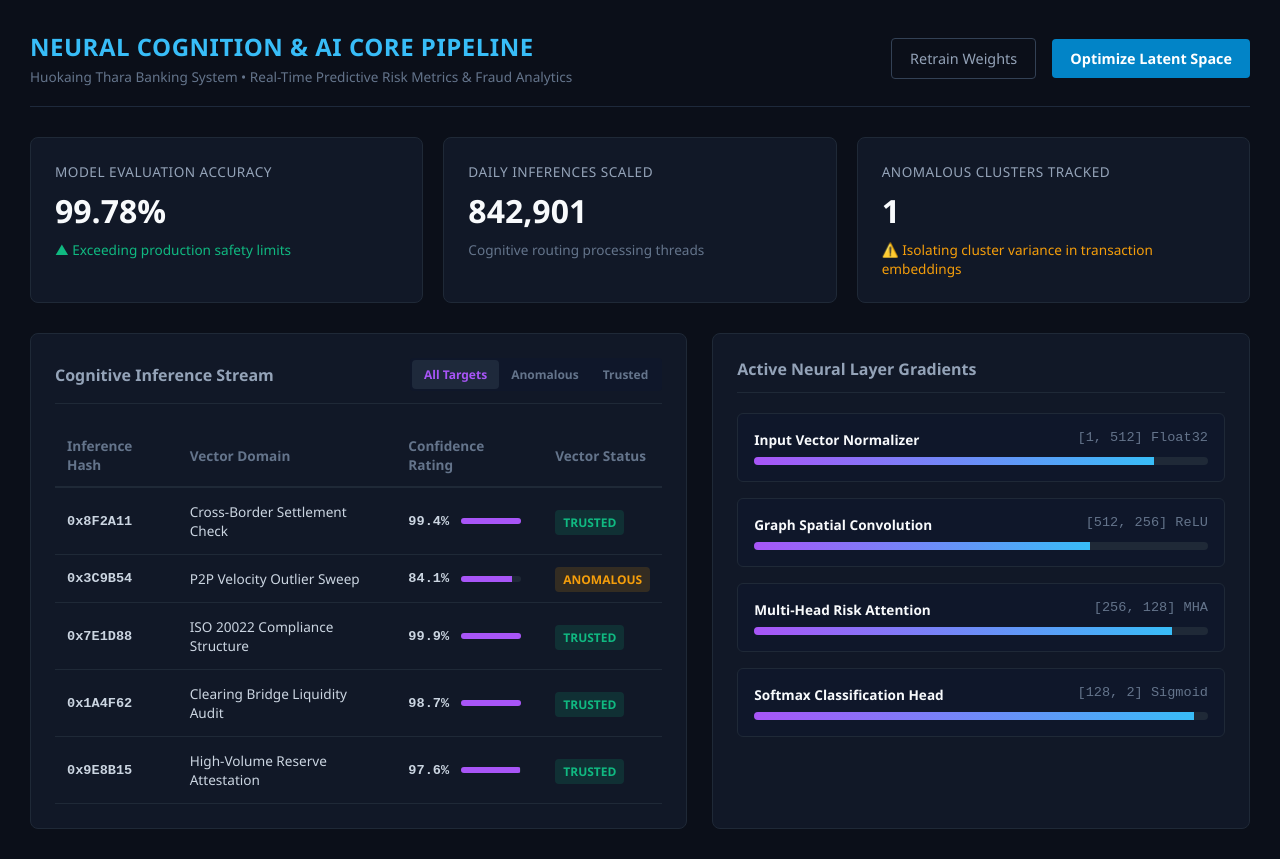
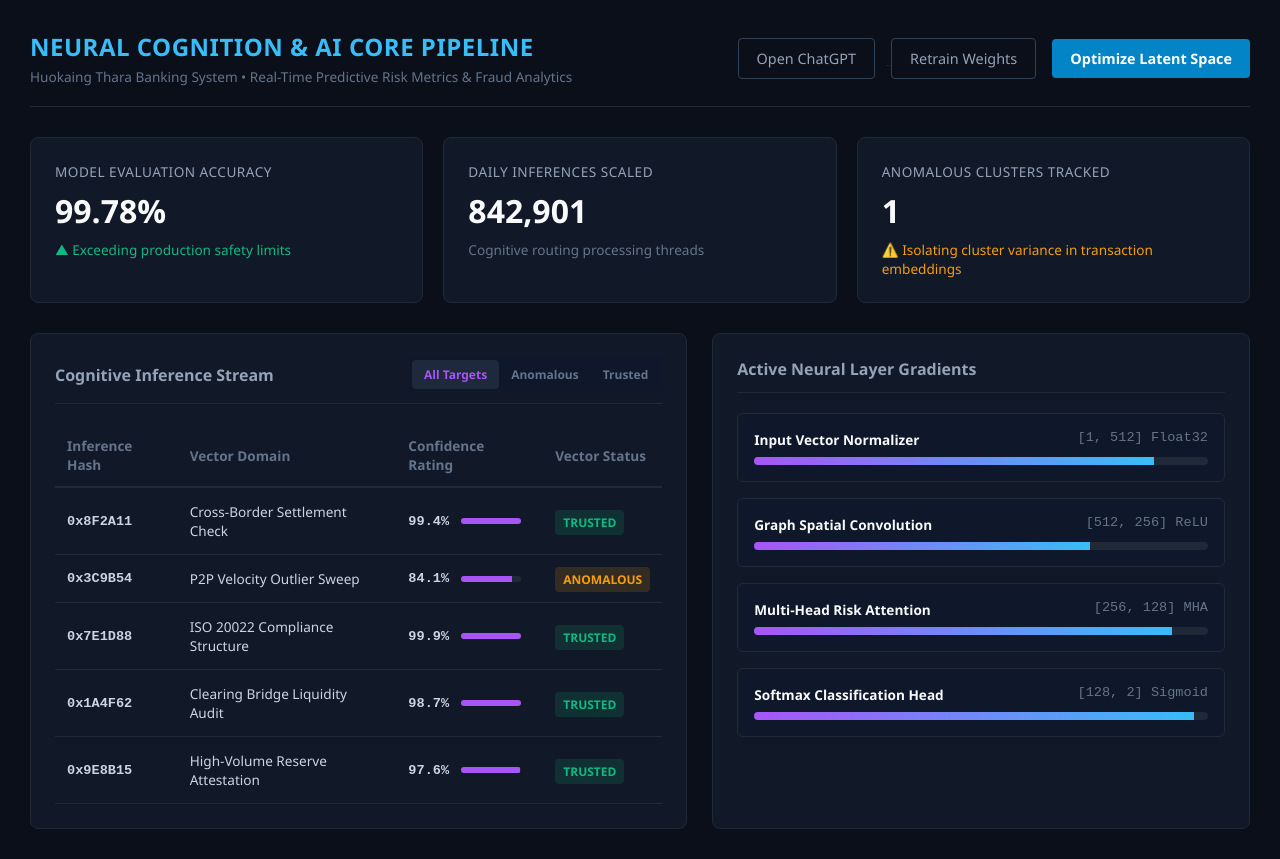
Before and after one commit to tharahuokaing/ai_core, a plain HTML site: page index.html in a window 1280 px wide. Drawn offline with Linux system fonts and the light colour scheme.

Commit message:
Add ChatGPT button to action buttons section
Added a button to link to ChatGPT for user interaction.

```diff
--- a/index.html
+++ b/index.html
@@ -16,6 +16,12 @@
                 <p>Huokaing Thara Banking System • Real-Time Predictive Risk Metrics & Fraud Analytics</p>
             </div>
             <div class="action-buttons">
+                <!-- Updated button linking to ChatGPT -->
+                <a href="https://chatgpt.com" target="_blank" rel="noopener noreferrer">
+                    <button id="chatGptBtn" class="btn-secondary">Open ChatGPT</button>
+                </a>
+
+                <!-- Kept original model training button intact -->
                 <button id="retrainModelBtn" class="btn-secondary">Retrain Weights</button>
                 <button id="optimizeHyperBtn" class="btn-primary">Optimize Latent Space</button>
             </div>
```
